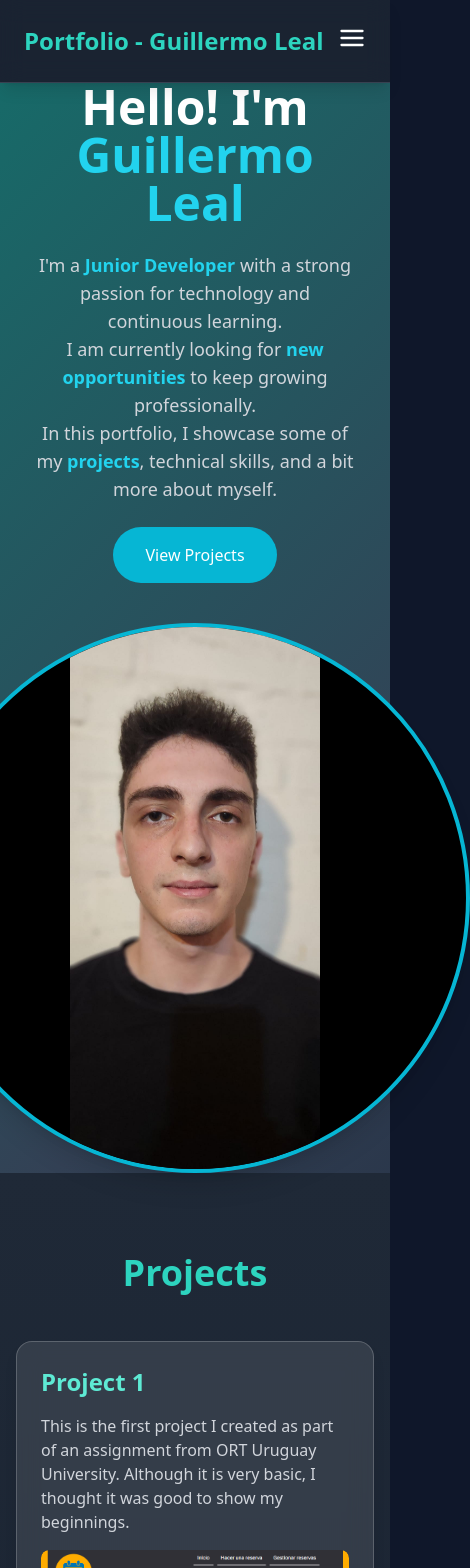
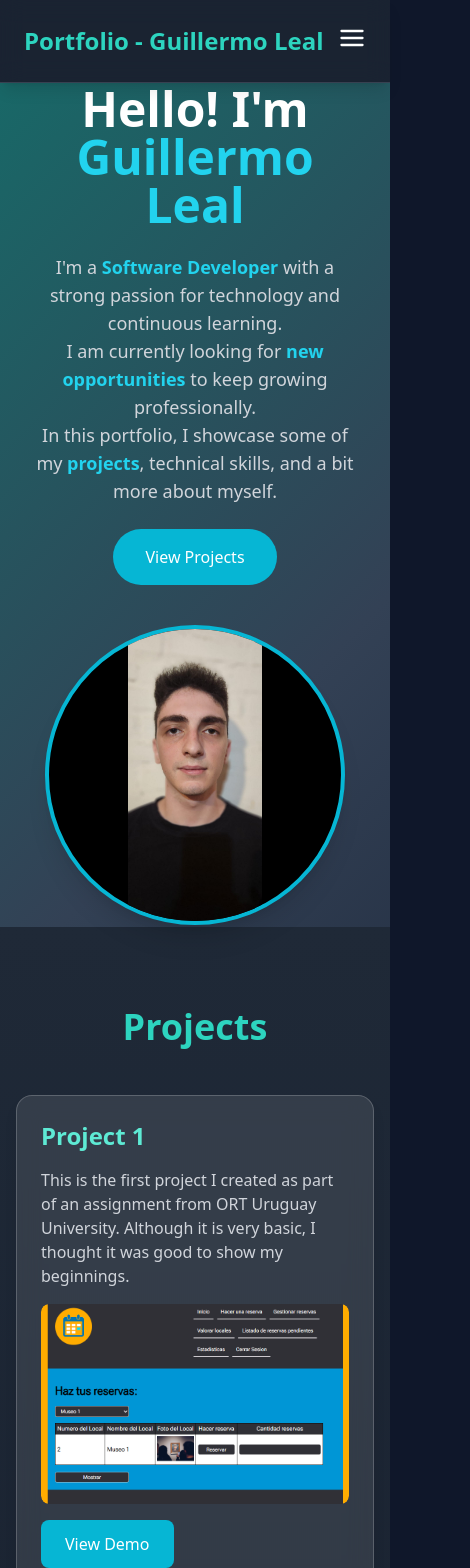
Before and after one commit to GuilleLeaal/react-portfolio, a React (Vite) app: page / in a window 390 px wide. Shown: the top 1568 px of the page, 470 px wide, since content can reach past the window. Built offline with nearby package versions, Linux system fonts and the light colour scheme; the HTML template or start-up script is replaced by a standard one.

Commit message:
Updated portfolio - Fix responsive mobile. Detalles

```diff
--- a/index.html
+++ b/index.html
@@ -4,7 +4,7 @@
     <meta charset="UTF-8" />
     <link rel="icon" type="image/svg+xml" href="/vite.svg" />
     <meta name="viewport" content="width=device-width, initial-scale=1.0" />
-    <title>Vite + React + TS</title>
+    <title>Guillermo Leal</title>
   </head>
   <body class="scroll-smooth">
     <div id="root"></div>
--- a/src/components/BackToTop.tsx
+++ b/src/components/BackToTop.tsx
@@ -21,11 +21,13 @@ export default function BackToTop() {
     showButton && (
       <button
         onClick={scrollToTop}
-        className="fixed bottom-8 right-8 bg-cyan-500 hover:bg-cyan-600 text-white p-4 rounded-full
-                   shadow-lg transition duration-300 hover:scale-110 z-50"
+        className="fixed bottom-6 right-4 sm:bottom-8 sm:right-8
+             bg-cyan-500 hover:bg-cyan-600 text-white p-4 rounded-full
+             shadow-lg transition duration-300 hover:scale-110 z-50"
       >
         <FiArrowUp size={24} />
       </button>
+
     )
   );
 }
--- a/src/components/Hero.tsx
+++ b/src/components/Hero.tsx
@@ -16,7 +16,7 @@ export default function Hero() {
           Hello! I'm <span className="text-cyan-400">Guillermo Leal</span>
         </h1>
         <p className="text-lg max-w-xl text-gray-300">
-          I'm a <span className="text-cyan-400 font-semibold">Junior Developer</span> with a strong passion for technology and continuous learning.
+          I'm a <span className="text-cyan-400 font-semibold">Software Developer</span> with a strong passion for technology and continuous learning.
           <br />I am currently looking for <span className="text-cyan-400 font-semibold">new opportunities</span> to keep growing professionally.
           <br />In this portfolio, I showcase some of my <span className="text-cyan-400 font-semibold">projects</span>, technical skills, and a bit more about myself.
         </p>
@@ -28,7 +28,6 @@ export default function Hero() {
         </a>
       </motion.div>
 
-
       {/* Imagen animada desde la derecha */}
       <motion.div
         initial={{ opacity: 0, x: 100 }}
@@ -36,13 +35,18 @@ export default function Hero() {
         transition={{ duration: 1 }}
         className="md:w-1/2 flex justify-center items-center mt-10 md:mt-0"
       >
-        <div className="w-[550px] h-[550px] rounded-full border-4 border-cyan-500 shadow-xl overflow-hidden flex items-center justify-center bg-black">
+        {/* Hover con animación */}
+        <motion.div
+          whileHover={{ scale: 1.02, boxShadow: '0 0 40px rgba(6, 182, 212, 0.8)' }}
+          transition={{ type: 'spring', stiffness: 300 }}
+          className="w-[300px] sm:w-[400px] md:w-[550px] h-[300px] sm:h-[400px] md:h-[550px] rounded-full border-4 border-cyan-500 shadow-xl overflow-hidden flex items-center justify-center bg-black max-w-full"
+        >
           <img
             src={imagenCV}
             alt="Foto de Guillermo Leal"
-            className="w-mid h-full object-cover"
+            className="h-full object-cover"
           />
-        </div>
+        </motion.div>
       </motion.div>
 
     </section>
```
Also changed, not shown: 1 other file (tests, documents, lock files or other folders).
